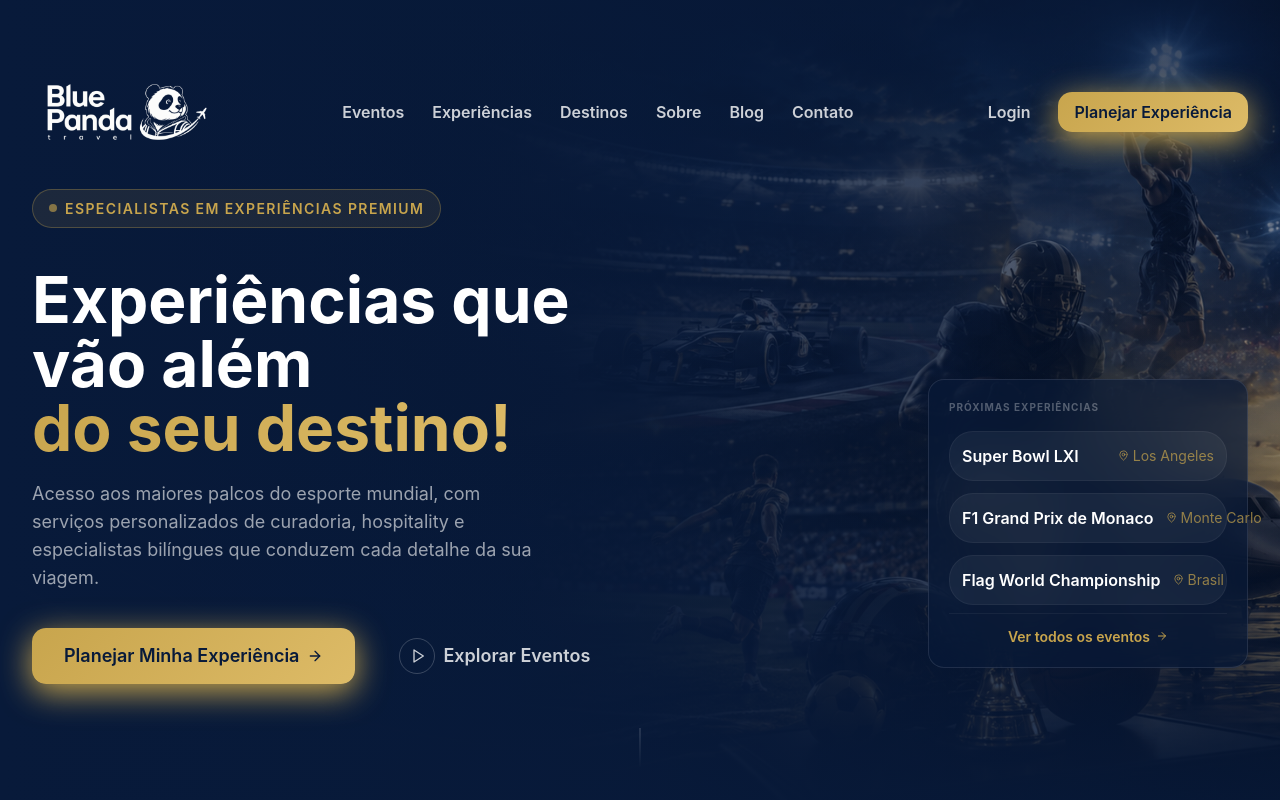
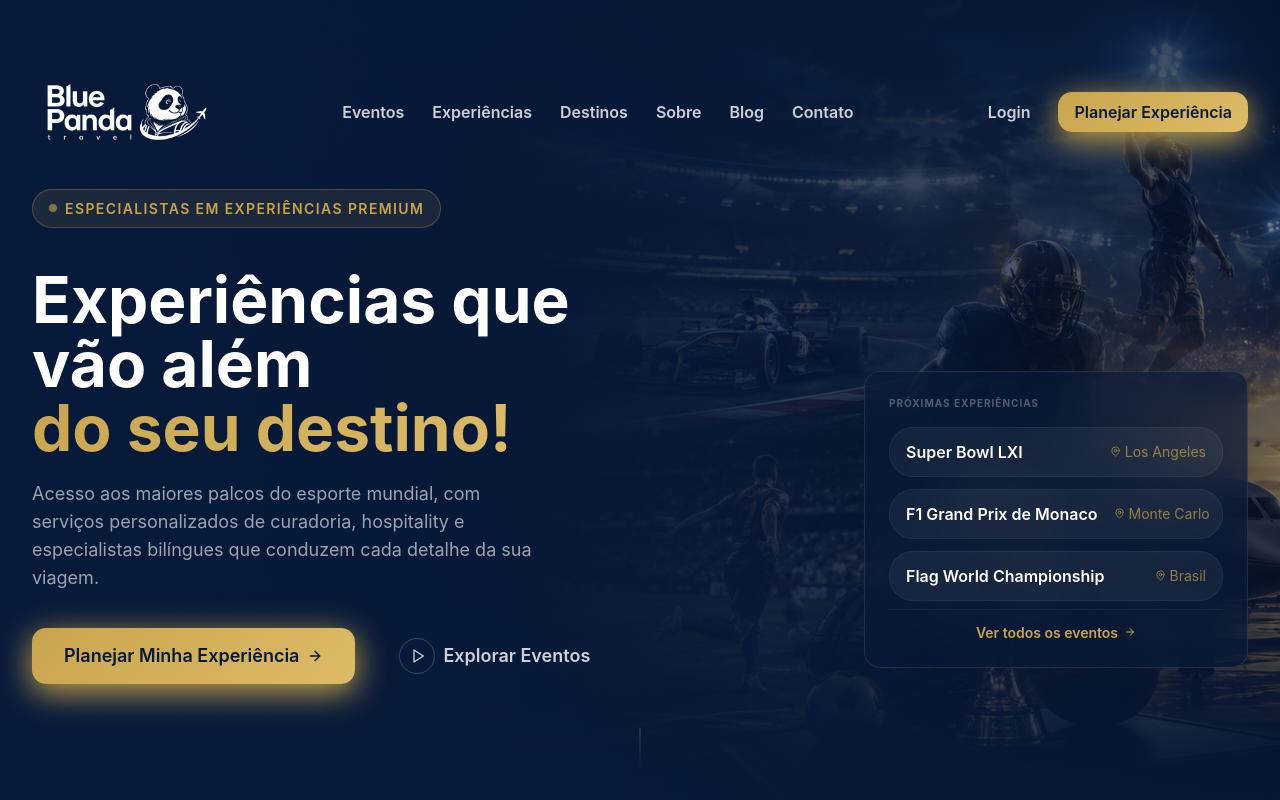
Before and after one commit to Brunoleoguilherme/blue-panda-plataform, a Next.js app: page / in a window 1280 px wide. Shown: the top 800 px of the page. Built offline with nearby package versions, Linux system fonts and the light colour scheme; a web font is replaced by a local one.

Commit message:
fix: hero card w-96 itens alinhados

```diff
--- a/components/sections/hero.tsx
+++ b/components/sections/hero.tsx
@@ -102,7 +102,7 @@
               transition={{ duration: 0.8, delay: 0.5 }}
               className="hidden lg:flex flex-col justify-end items-end h-full pb-4"
             >
-              <div className="w-80 rounded-2xl border border-white/10 bg-midnight/60 backdrop-blur-xl p-5 space-y-3">
+              <div className="w-96 rounded-2xl border border-white/10 bg-midnight/60 backdrop-blur-xl p-6 space-y-3">
                 <p className="text-[10px] font-bold text-white/30 uppercase tracking-widest mb-4">
                   Próximas experiências
                 </p>
@@ -112,10 +112,10 @@
                     initial={{ opacity: 0, x: 12 }}
                     animate={{ opacity: 1, x: 0 }}
                     transition={{ delay: 0.7 + i * 0.1 }}
-                    className="flex items-center justify-between gap-3 p-3 rounded-xl bg-white/5 border border-white/5 hover:border-gold/20 transition-colors cursor-pointer"
+                    className="flex items-center justify-between gap-4 px-4 py-3 rounded-xl bg-white/5 border border-white/5 hover:border-gold/20 transition-colors cursor-pointer"
                   >
                     <span className="text-sm font-semibold text-white whitespace-nowrap">{ev.label}</span>
-                    <span className="flex items-center gap-1 text-xs text-gold/70 whitespace-nowrap flex-shrink-0">
+                    <span className="flex items-center gap-1 text-xs text-gold/70 whitespace-nowrap">
                       <MapPin size={11} /> {ev.local}
                     </span>
                   </motion.div>
```
